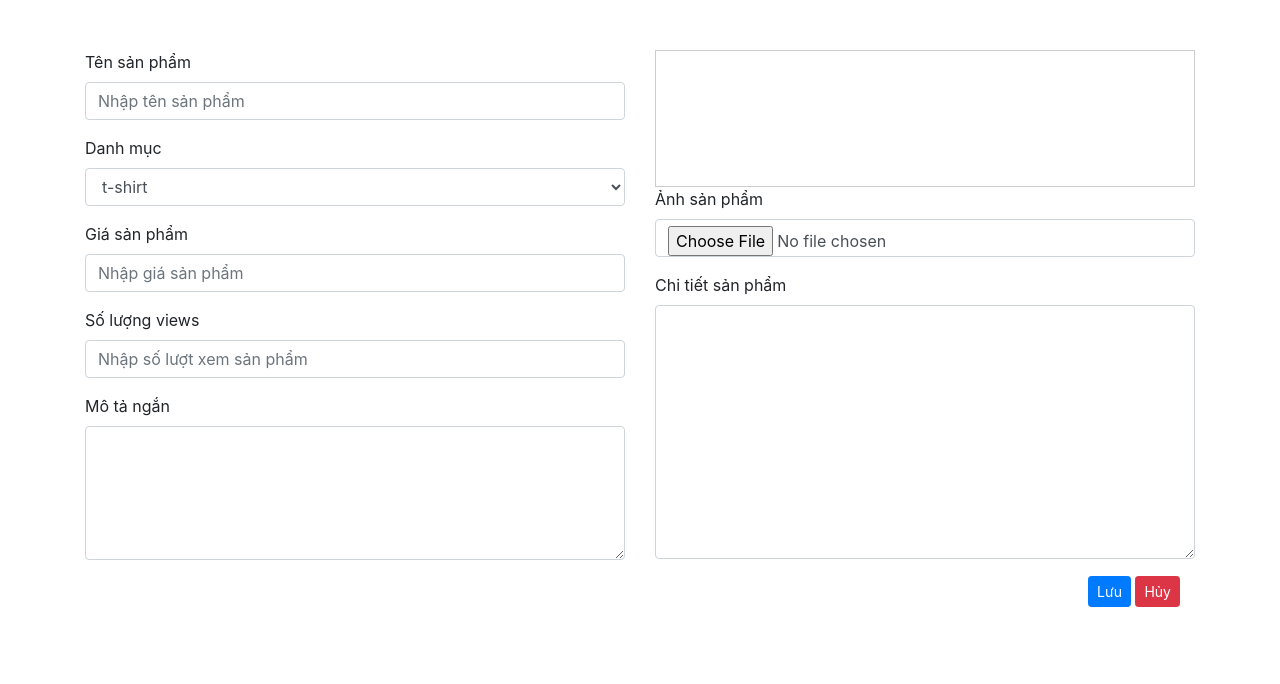
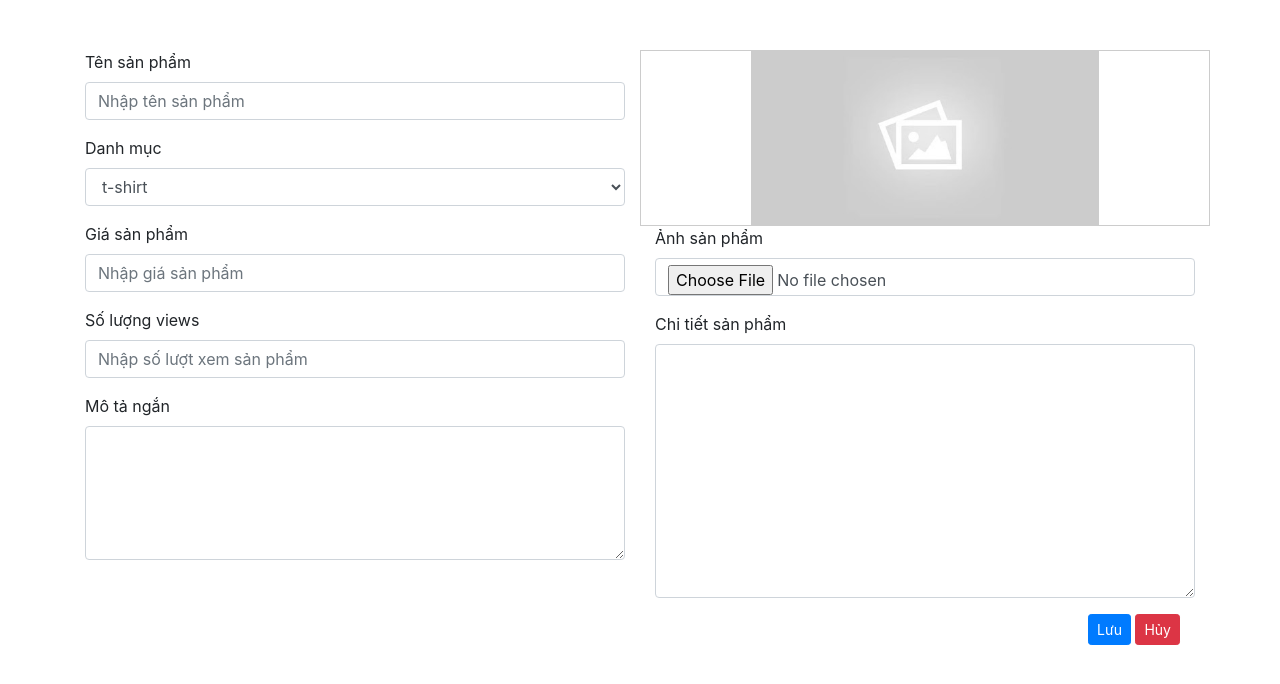
Before and after one commit to thienth/pt14315-web-php2, a PHP site: page /pt14315-web/add-product in a window 1280 px wide. Shown: the top 684 px of the page. Run offline with PHP 8.4, Linux system fonts and the light colour scheme; data comes from the database, SQL or seed files in the repository.

Commit message:
preview Image (base64)

```diff
--- a/lesson3-mvc/views/home/add-product.php
+++ b/lesson3-mvc/views/home/add-product.php
@@ -49,12 +49,14 @@
                 </div>
 
                 <div class="col-6">
-                    <div class="preview-img">
-
+                    <div class="preview-img row">
+                        <div class="col-8 offset-2">
+                            <img class="img-preview img-fluid" src="<?= BASE_URL . 'public/images/default-img.jpg'?>" alt="">
+                        </div>
                     </div>
                     <div class="form-group">
                         <label for="">Ảnh sản phẩm</label>
-                        <input type="file" name="image" class="form-control">
+                        <input onchange="encodeImageFileAsURL(this)" type="file" name="image" class="form-control">
                     </div>
                     <div class="form-group">
                         <label for="">Chi tiết sản phẩm</label>
@@ -73,5 +75,21 @@
     <script src="https://code.jquery.com/jquery-3.4.1.slim.min.js" integrity="sha384-J6qa4849blE2+poT4WnyKhv5vZF5SrPo0iEjwBvKU7imGFAV0wwj1yYfoRSJoZ+n" crossorigin="anonymous"></script>
     <script src="https://cdn.jsdelivr.net/npm/popper.js@1.16.0/dist/umd/popper.min.js" integrity="sha384-Q6E9RHvbIyZFJoft+2mJbHaEWldlvI9IOYy5n3zV9zzTtmI3UksdQRVvoxMfooAo" crossorigin="anonymous"></script>
     <script src="https://stackpath.bootstrapcdn.com/bootstrap/4.4.1/js/bootstrap.min.js" integrity="sha384-wfSDF2E50Y2D1uUdj0O3uMBJnjuUD4Ih7YwaYd1iqfktj0Uod8GCExl3Og8ifwB6" crossorigin="anonymous"></script>
+    <script>
+        function encodeImageFileAsURL(element) {
+            var file = element.files[0];
+            if(file === undefined){
+                $(".preview-img img").attr('src', "<?= BASE_URL . 'public/images/default-img.jpg'?>");
+            }else{
+                var reader = new FileReader();
+                reader.onloadend = function() {
+                    if(reader.result){
+                        $(".preview-img img").attr('src', reader.result);
+                    }
+                }
+                reader.readAsDataURL(file);
+            }
+        }
+    </script>
 </body>
 </html>
```
Also changed, not shown: lesson3-mvc/public/images/default-img.jpg (added).
